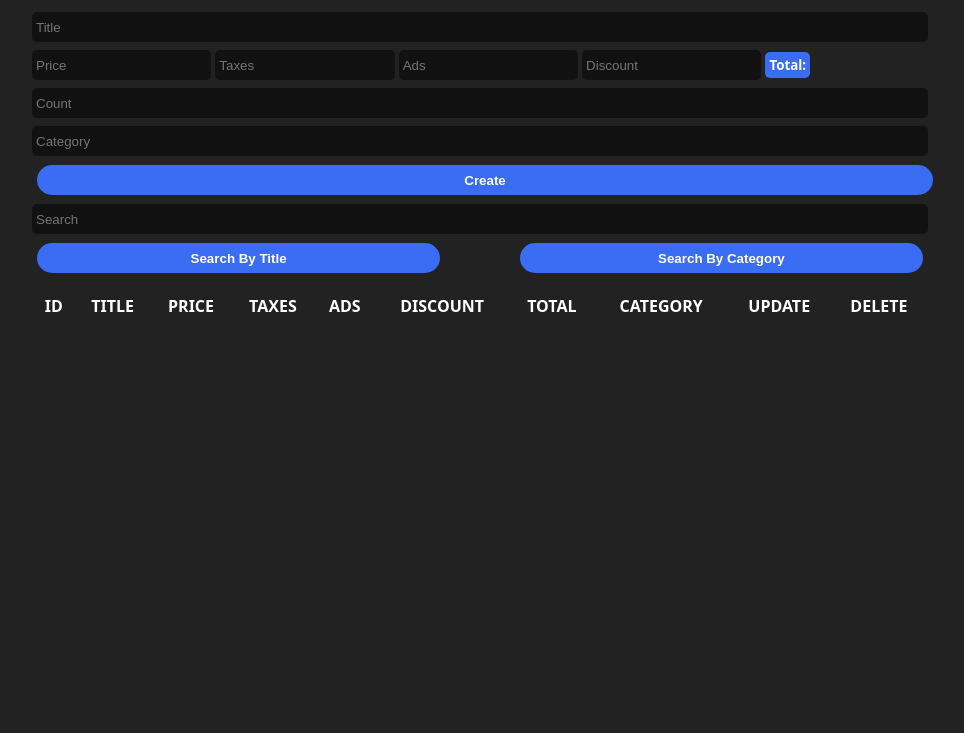
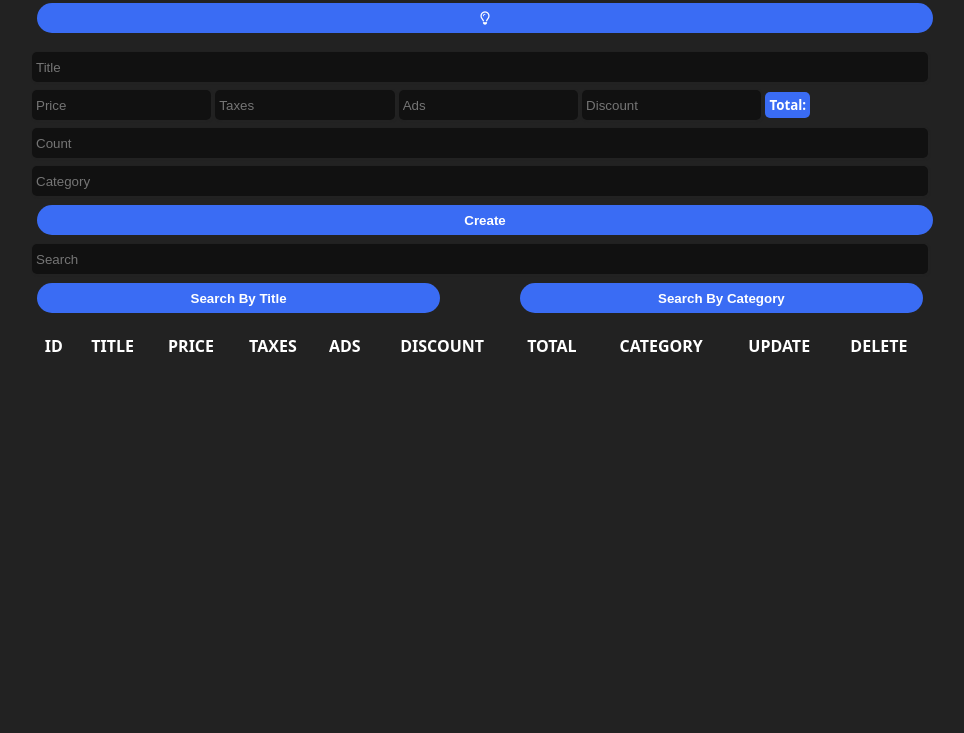
Before and after one commit to karimprime/CRUDS, a plain HTML site: page index.html in a window 1280 px wide. Shown: the part 67-800 px from the top of the page, without its empty margins (160-1124 px from the left). Drawn offline with Linux system fonts and the light colour scheme.

Commit message:
Update index.html

```diff
--- a/index.html
+++ b/index.html
@@ -12,16 +12,19 @@
 
 <body>
 
+    <div class="crud-container">
     <div class="cruds">
 
-        <div class="light">
-            <button id="ld" onclick="colors('#222')"><i class="fa-regular fa-lightbulb"></i></button>
-            <button id="dl" class="hide" onclick="colors('#f0f0f0')"><i class="fa-solid fa-lightbulb"></i></button>
-        </div>
+
 
         <div class="head">
             <h2>CRUDS</h2>
-            <p>Product Management System</p>
+            <p>Product Management System
+
+                <button id="ld" onclick="colors('#222')"><i class="fa-regular fa-lightbulb"></i></button>
+                <button id="dl" class="hide" onclick="colors('#f0f0f0')"><i class="fa-solid fa-lightbulb"></i></button>
+            </p>
+
         </div>
 
         <div class="inputs">
@@ -47,9 +50,10 @@
                     <button onclick="getsearchmod(this.id)" id="searchcategory">Search By Category</button>
                 </div>
             </div>
-
+        </div>
             <div id="deleteAll"></div>
 
+            <div class="table-content">
             <table>
                 <tr>
                     <th>id</th>
@@ -63,9 +67,9 @@
                     <th>update</th>
                     <th>delete</th>
                 </tr>
-
                 <tbody id="tbody"></tbody>
             </table>
+            </div>
         </div>
     </div>
     <script src="main.js"></script>
```
